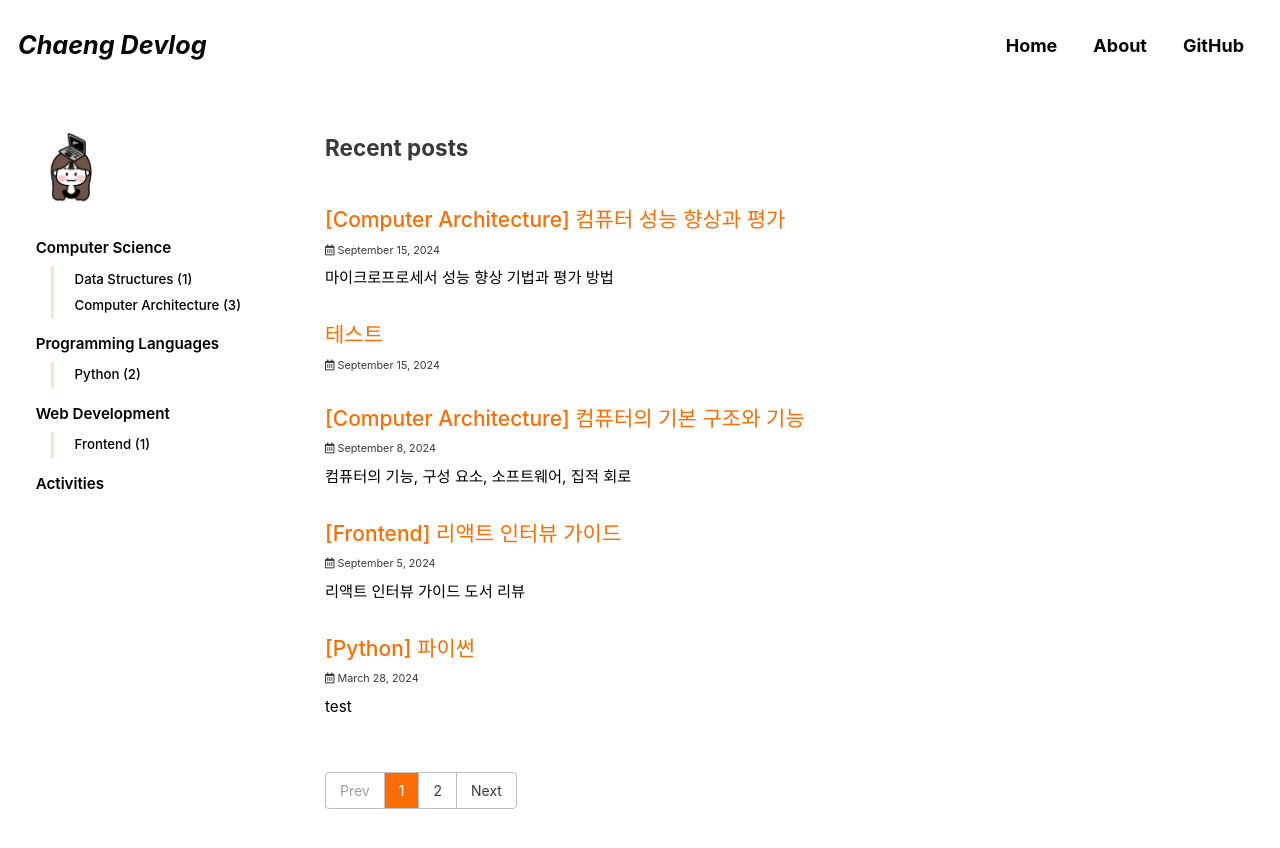
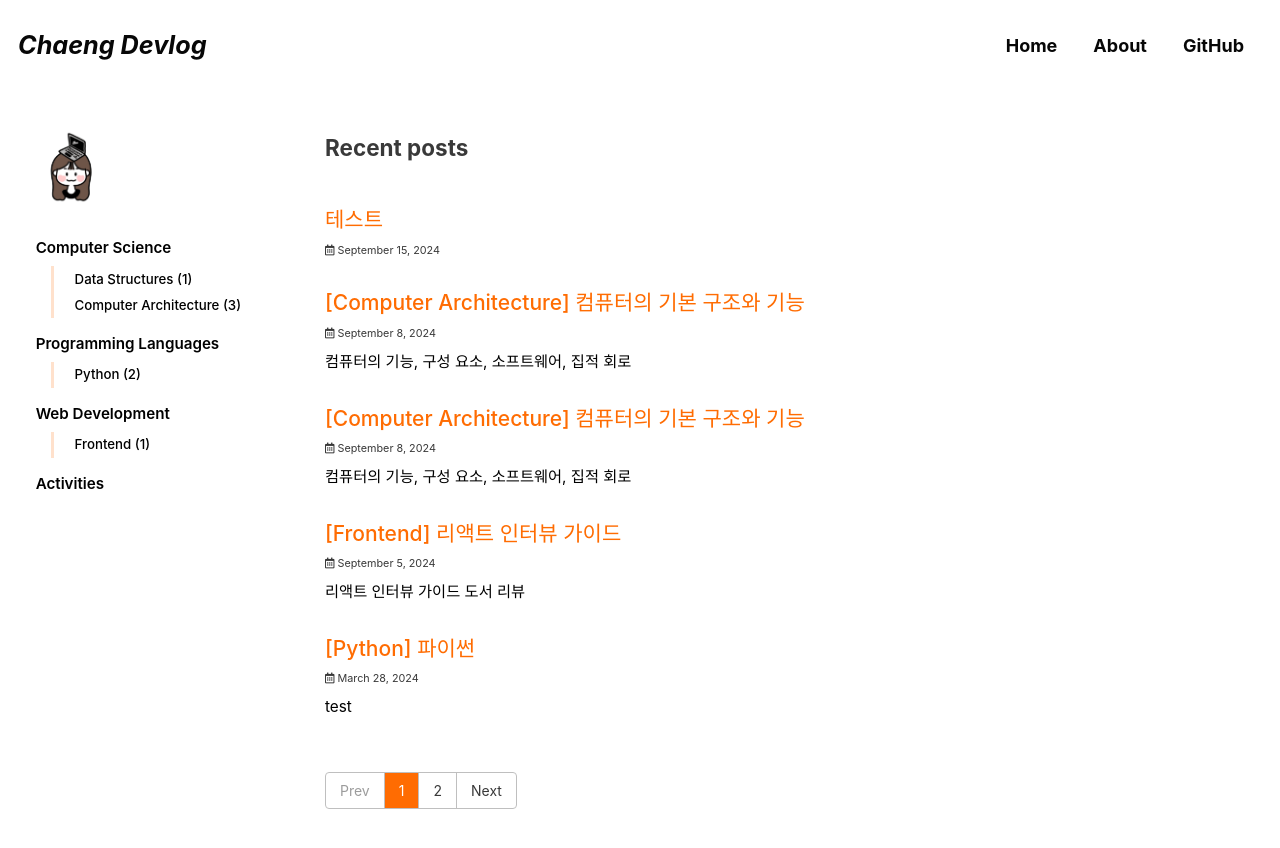
Before and after one commit to cchaeyoung/cchaeyoung.github.io, a Jekyll site: the page built from index.html, in a window 1280 px wide and 900 px high. Shown: the top 848 px of the window. Built offline with Jekyll 4.4.1, drawn with Linux system fonts in a browser that asks for light colours; cached includes are drawn as plain includes; some web fonts are replaced; the list of posts is cut into pages by our own code.

Commit message:
docs: Update content

```diff
--- a/_posts/2024-09-15-test2.md
+++ b/_posts/2024-09-15-test2.md
@@ -1,6 +1,6 @@
 ---
-title: "[Computer Architecture] 컴퓨터 성능 향상과 평가"
-excerpt: "마이크로프로세서 성능 향상 기법과 평가 방법"
+title: "[Computer Architecture] 컴퓨터의 기본 구조와 기능"
+excerpt: "컴퓨터의 기능, 구성 요소, 소프트웨어, 집적 회로"
 
 categories:
   - Computer Architecture
@@ -12,8 +12,8 @@ permalink: /computer-architecture/performance-enhancement/
 toc: true
 toc_sticky: true
 
-date: 2024-09-15
-last_modified_at: 2024-09-15
+date: 2024-09-08
+last_modified_at: 2024-09-14
 ---
 
 # ⚡ 컴퓨터 성능 향상
```
